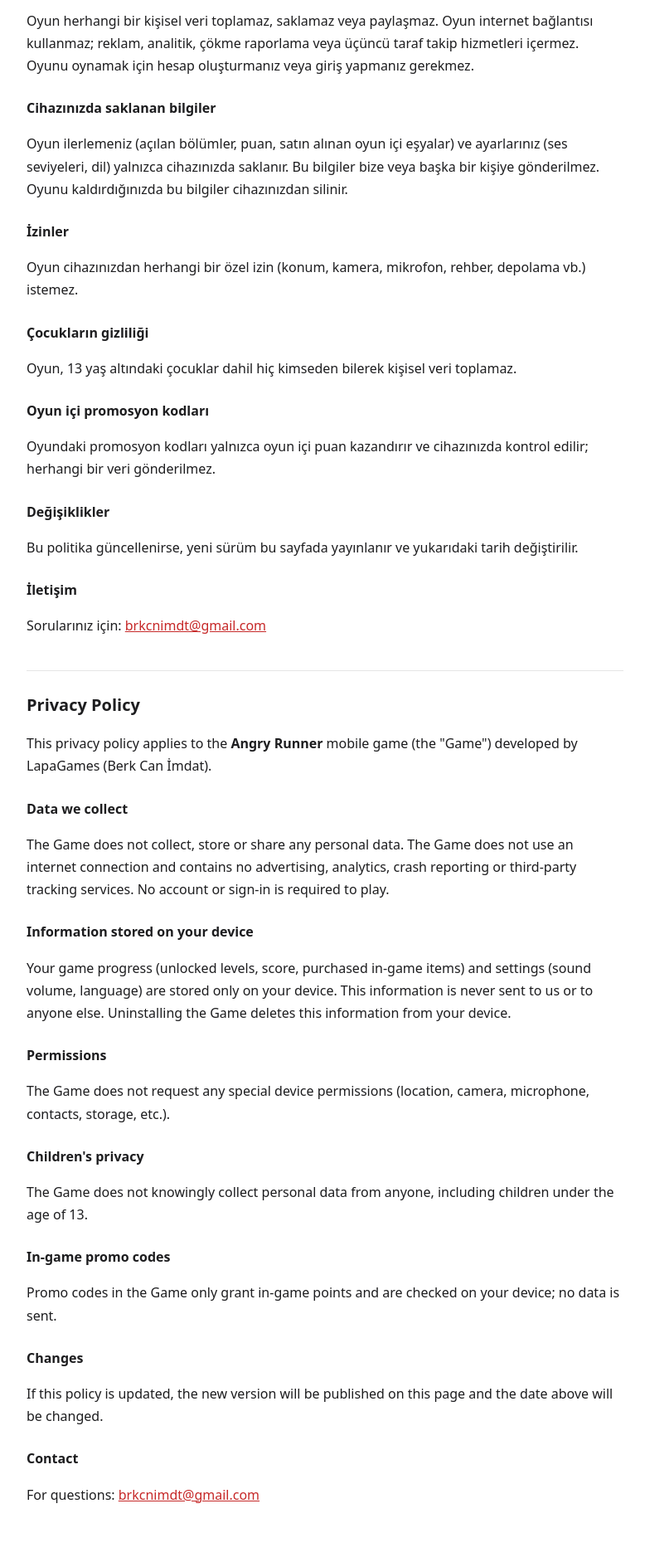
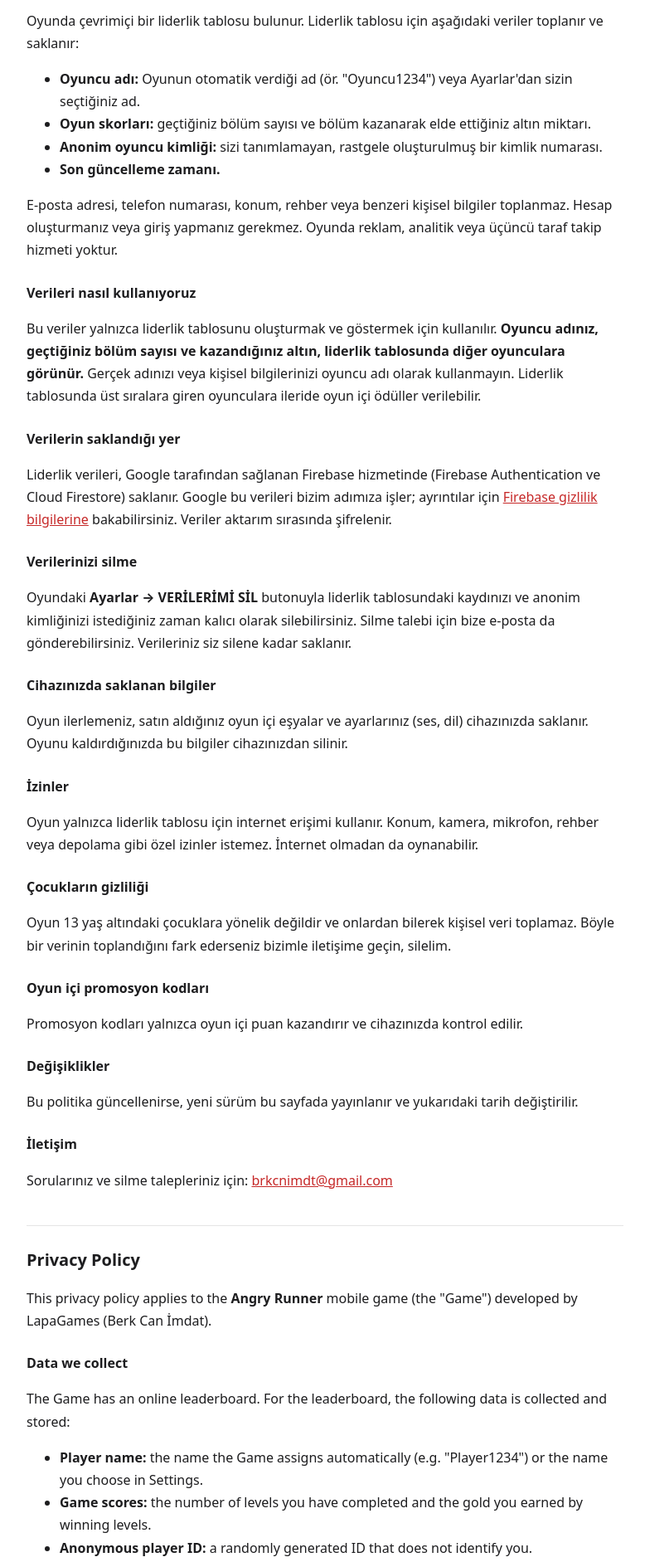
Before and after one commit to BRKCN58/angry-runner-privacy, a plain HTML site: page index.html in a window 1280 px wide. Shown: the part 380-2263 px from the top of the page at 83% size, without its empty margins (248-1026 px from the left). Drawn offline with Linux system fonts and the light colour scheme.

Commit message:
Gizlilik politikası: liderlik tablosu verileri eklendi
Co-Authored-By: Claude Opus 5.5 <noreply@anthropic.com>

```diff
--- a/index.html
+++ b/index.html
@@ -21,7 +21,7 @@
 <body>
 <main>
   <h1>Angry Runner</h1>
-  <p class="meta">LapaGames · Son güncelleme / Last updated: 29.10.2026</p>
+  <p class="meta">LapaGames · Son güncelleme / Last updated: 15.11.2026</p>
   <nav><a href="#tr">Türkçe</a><a href="#en">English</a></nav>
 
   <section id="tr">
@@ -29,25 +29,41 @@
     <p>Bu gizlilik politikası, LapaGames (Berk Can İmdat) tarafından geliştirilen <strong>Angry Runner</strong> mobil oyunu ("Oyun") için geçerlidir.</p>
 
     <h3>Topladığımız veriler</h3>
-    <p>Oyun herhangi bir kişisel veri toplamaz, saklamaz veya paylaşmaz. Oyun internet bağlantısı kullanmaz; reklam, analitik, çökme raporlama veya üçüncü taraf takip hizmetleri içermez. Oyunu oynamak için hesap oluşturmanız veya giriş yapmanız gerekmez.</p>
+    <p>Oyunda çevrimiçi bir liderlik tablosu bulunur. Liderlik tablosu için aşağıdaki veriler toplanır ve saklanır:</p>
+    <ul>
+      <li><strong>Oyuncu adı:</strong> Oyunun otomatik verdiği ad (ör. "Oyuncu1234") veya Ayarlar'dan sizin seçtiğiniz ad.</li>
+      <li><strong>Oyun skorları:</strong> geçtiğiniz bölüm sayısı ve bölüm kazanarak elde ettiğiniz altın miktarı.</li>
+      <li><strong>Anonim oyuncu kimliği:</strong> sizi tanımlamayan, rastgele oluşturulmuş bir kimlik numarası.</li>
+      <li><strong>Son güncelleme zamanı.</strong></li>
+    </ul>
+    <p>E-posta adresi, telefon numarası, konum, rehber veya benzeri kişisel bilgiler toplanmaz. Hesap oluşturmanız veya giriş yapmanız gerekmez. Oyunda reklam, analitik veya üçüncü taraf takip hizmeti yoktur.</p>
+
+    <h3>Verileri nasıl kullanıyoruz</h3>
+    <p>Bu veriler yalnızca liderlik tablosunu oluşturmak ve göstermek için kullanılır. <strong>Oyuncu adınız, geçtiğiniz bölüm sayısı ve kazandığınız altın, liderlik tablosunda diğer oyunculara görünür.</strong> Gerçek adınızı veya kişisel bilgilerinizi oyuncu adı olarak kullanmayın. Liderlik tablosunda üst sıralara giren oyunculara ileride oyun içi ödüller verilebilir.</p>
+
+    <h3>Verilerin saklandığı yer</h3>
+    <p>Liderlik verileri, Google tarafından sağlanan Firebase hizmetinde (Firebase Authentication ve Cloud Firestore) saklanır. Google bu verileri bizim adımıza işler; ayrıntılar için <a href="https://firebase.google.com/support/privacy">Firebase gizlilik bilgilerine</a> bakabilirsiniz. Veriler aktarım sırasında şifrelenir.</p>
+
+    <h3>Verilerinizi silme</h3>
+    <p>Oyundaki <strong>Ayarlar → VERİLERİMİ SİL</strong> butonuyla liderlik tablosundaki kaydınızı ve anonim kimliğinizi istediğiniz zaman kalıcı olarak silebilirsiniz. Silme talebi için bize e-posta da gönderebilirsiniz. Verileriniz siz silene kadar saklanır.</p>
 
     <h3>Cihazınızda saklanan bilgiler</h3>
-    <p>Oyun ilerlemeniz (açılan bölümler, puan, satın alınan oyun içi eşyalar) ve ayarlarınız (ses seviyeleri, dil) yalnızca cihazınızda saklanır. Bu bilgiler bize veya başka bir kişiye gönderilmez. Oyunu kaldırdığınızda bu bilgiler cihazınızdan silinir.</p>
+    <p>Oyun ilerlemeniz, satın aldığınız oyun içi eşyalar ve ayarlarınız (ses, dil) cihazınızda saklanır. Oyunu kaldırdığınızda bu bilgiler cihazınızdan silinir.</p>
 
     <h3>İzinler</h3>
-    <p>Oyun cihazınızdan herhangi bir özel izin (konum, kamera, mikrofon, rehber, depolama vb.) istemez.</p>
+    <p>Oyun yalnızca liderlik tablosu için internet erişimi kullanır. Konum, kamera, mikrofon, rehber veya depolama gibi özel izinler istemez. İnternet olmadan da oynanabilir.</p>
 
     <h3>Çocukların gizliliği</h3>
-    <p>Oyun, 13 yaş altındaki çocuklar dahil hiç kimseden bilerek kişisel veri toplamaz.</p>
+    <p>Oyun 13 yaş altındaki çocuklara yönelik değildir ve onlardan bilerek kişisel veri toplamaz. Böyle bir verinin toplandığını fark ederseniz bizimle iletişime geçin, silelim.</p>
 
     <h3>Oyun içi promosyon kodları</h3>
-    <p>Oyundaki promosyon kodları yalnızca oyun içi puan kazandırır ve cihazınızda kontrol edilir; herhangi bir veri gönderilmez.</p>
+    <p>Promosyon kodları yalnızca oyun içi puan kazandırır ve cihazınızda kontrol edilir.</p>
 
     <h3>Değişiklikler</h3>
     <p>Bu politika güncellenirse, yeni sürüm bu sayfada yayınlanır ve yukarıdaki tarih değiştirilir.</p>
 
     <h3>İletişim</h3>
-    <p>Sorularınız için: <a href="mailto:brkcnimdt@gmail.com">brkcnimdt@gmail.com</a></p>
+    <p>Sorularınız ve silme talepleriniz için: <a href="mailto:brkcnimdt@gmail.com">brkcnimdt@gmail.com</a></p>
   </section>
 
   <section id="en">
@@ -55,25 +71,41 @@
     <p>This privacy policy applies to the <strong>Angry Runner</strong> mobile game (the "Game") developed by LapaGames (Berk Can İmdat).</p>
 
     <h3>Data we collect</h3>
-    <p>The Game does not collect, store or share any personal data. The Game does not use an internet connection and contains no advertising, analytics, crash reporting or third-party tracking services. No account or sign-in is required to play.</p>
+    <p>The Game has an online leaderboard. For the leaderboard, the following data is collected and stored:</p>
+    <ul>
+      <li><strong>Player name:</strong> the name the Game assigns automatically (e.g. "Player1234") or the name you choose in Settings.</li>
+      <li><strong>Game scores:</strong> the number of levels you have completed and the gold you earned by winning levels.</li>
+      <li><strong>Anonymous player ID:</strong> a randomly generated ID that does not identify you.</li>
+      <li><strong>Time of the last update.</strong></li>
+    </ul>
+    <p>We do not collect email addresses, phone numbers, location, contacts or similar personal information. No account or sign-in is required. The Game contains no advertising, analytics or third-party tracking.</p>
+
+    <h3>How we use the data</h3>
+    <p>This data is used only to create and display the leaderboard. <strong>Your player name, completed level count and earned gold are visible to other players on the leaderboard.</strong> Do not use your real name or personal information as your player name. Top players on the leaderboard may receive in-game rewards in the future.</p>
+
+    <h3>Where the data is stored</h3>
+    <p>Leaderboard data is stored with Firebase (Firebase Authentication and Cloud Firestore), a service provided by Google, which processes the data on our behalf. See <a href="https://firebase.google.com/support/privacy">Firebase privacy information</a> for details. Data is encrypted in transit.</p>
+
+    <h3>Deleting your data</h3>
+    <p>You can permanently delete your leaderboard entry and anonymous ID at any time with the <strong>Settings → DELETE MY DATA</strong> button in the Game. You can also request deletion by email. Your data is kept until you delete it.</p>
 
     <h3>Information stored on your device</h3>
-    <p>Your game progress (unlocked levels, score, purchased in-game items) and settings (sound volume, language) are stored only on your device. This information is never sent to us or to anyone else. Uninstalling the Game deletes this information from your device.</p>
+    <p>Your game progress, purchased in-game items and settings (sound, language) are stored on your device. Uninstalling the Game deletes this information from your device.</p>
 
     <h3>Permissions</h3>
-    <p>The Game does not request any special device permissions (location, camera, microphone, contacts, storage, etc.).</p>
+    <p>The Game uses internet access only for the leaderboard. It does not request special permissions such as location, camera, microphone, contacts or storage. The Game can be played offline.</p>
 
     <h3>Children's privacy</h3>
-    <p>The Game does not knowingly collect personal data from anyone, including children under the age of 13.</p>
+    <p>The Game is not directed at children under 13 and does not knowingly collect personal data from them. If you believe such data has been collected, contact us and we will delete it.</p>
 
     <h3>In-game promo codes</h3>
-    <p>Promo codes in the Game only grant in-game points and are checked on your device; no data is sent.</p>
+    <p>Promo codes only grant in-game points and are checked on your device.</p>
 
     <h3>Changes</h3>
     <p>If this policy is updated, the new version will be published on this page and the date above will be changed.</p>
 
     <h3>Contact</h3>
-    <p>For questions: <a href="mailto:brkcnimdt@gmail.com">brkcnimdt@gmail.com</a></p>
+    <p>For questions and deletion requests: <a href="mailto:brkcnimdt@gmail.com">brkcnimdt@gmail.com</a></p>
   </section>
 </main>
 </body>
```
